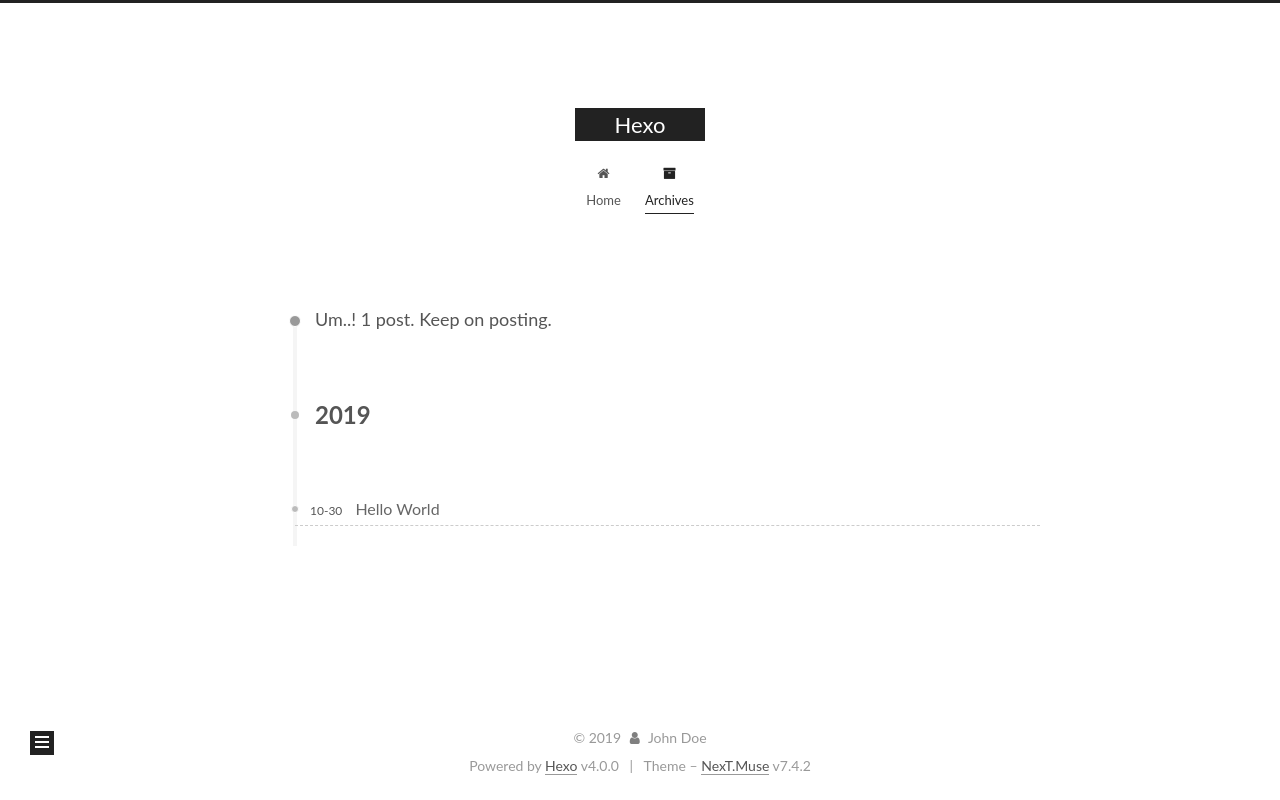
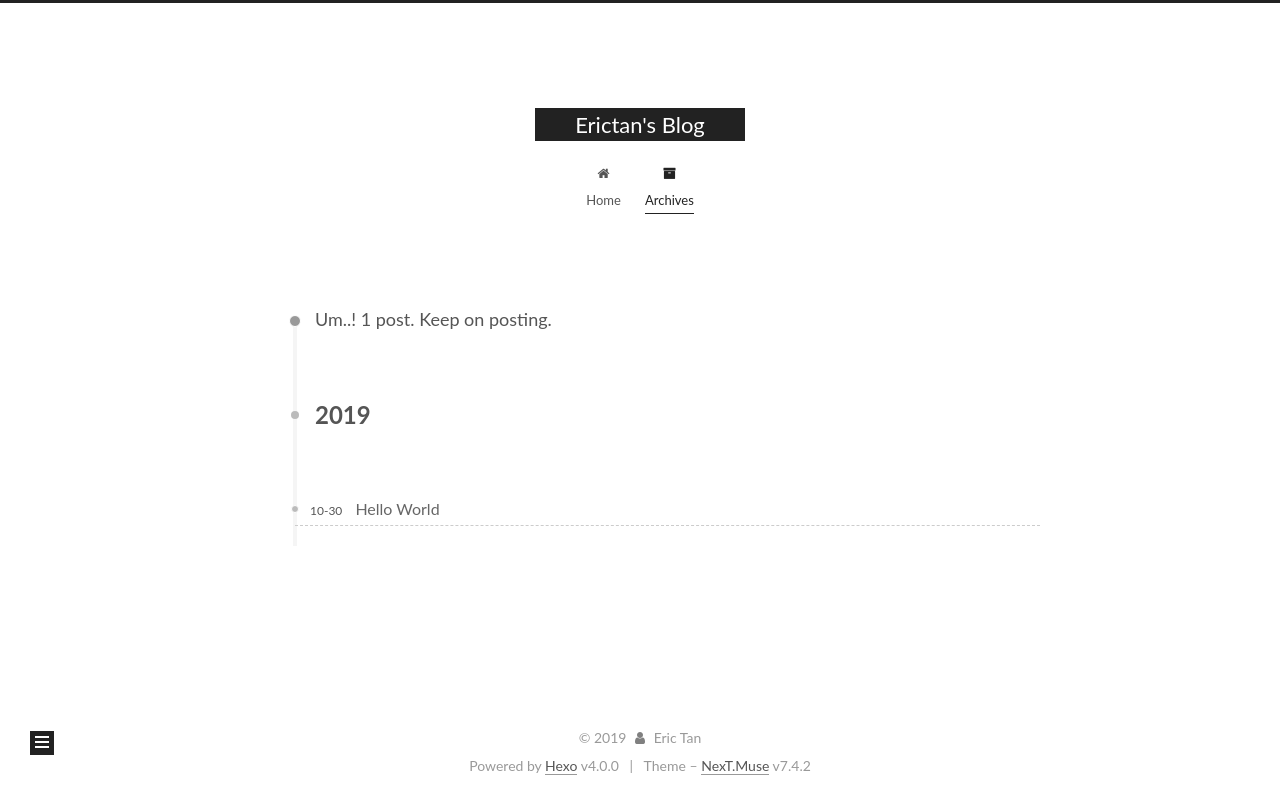
Before and after one commit to ginkoeric/ginkoeric.github.io, a plain HTML site: page archives/index.html in a window 1280 px wide. Drawn offline with Linux system fonts and the light colour scheme.

Commit message:
Site updated: 2019-10-30 22:55:28

```diff
--- a/archives/index.html
+++ b/archives/index.html
@@ -51,13 +51,13 @@
 </script>
 
   <meta property="og:type" content="website">
-<meta property="og:title" content="Hexo">
-<meta property="og:url" content="http:&#x2F;&#x2F;yoursite.com&#x2F;archives&#x2F;index.html">
-<meta property="og:site_name" content="Hexo">
+<meta property="og:title" content="Erictan&#39;s Blog">
+<meta property="og:url" content="https:&#x2F;&#x2F;ericdz.github.io&#x2F;archives&#x2F;index.html">
+<meta property="og:site_name" content="Erictan&#39;s Blog">
 <meta property="og:locale" content="en">
 <meta name="twitter:card" content="summary">
 
-<link rel="canonical" href="http://yoursite.com/archives/">
+<link rel="canonical" href="https://ericdz.github.io/archives/">
 
 
 <script id="page-configurations">
@@ -71,7 +71,7 @@
   };
 </script>
 
-  <title>Archive | Hexo</title>
+  <title>Archive | Erictan's Blog</title>
 
 
 
@@ -115,7 +115,7 @@
     <div>
       <a href="/" class="brand" rel="start">
         <span class="logo-line-before"><i></i></span>
-        <span class="site-title">Hexo</span>
+        <span class="site-title">Erictan's Blog</span>
         <span class="logo-line-after"><i></i></span>
       </a>
     </div>
@@ -241,9 +241,9 @@
 
       <div class="site-overview-wrap sidebar-panel">
         <div class="site-author motion-element" itemprop="author" itemscope itemtype="http://schema.org/Person">
-  <img class="site-author-image" itemprop="image" alt="John Doe"
+  <img class="site-author-image" itemprop="image" alt="Eric Tan"
     src="/images/avatar.gif">
-  <p class="site-author-name" itemprop="name">John Doe</p>
+  <p class="site-author-name" itemprop="name">Eric Tan</p>
   <div class="site-description" itemprop="description"></div>
 </div>
 <div class="site-state-wrap motion-element">
@@ -281,7 +281,7 @@
   <span class="with-love">
     <i class="fa fa-user"></i>
   </span>
-  <span class="author" itemprop="copyrightHolder">John Doe</span>
+  <span class="author" itemprop="copyrightHolder">Eric Tan</span>
 </div>
   <div class="powered-by">Powered by <a href="https://hexo.io/" class="theme-link" rel="noopener" target="_blank">Hexo</a> v4.0.0
   </div>
--- a/css/main.css
+++ b/css/main.css
@@ -1146,7 +1146,7 @@ pre .javascript .function {
 }
 .links-of-author a::before,
 .links-of-author span.exturl::before {
-  background: #6fff1c;
+  background: #77d516;
   border-radius: 50%;
   content: ' ';
   display: inline-block;
```
Also changed, not shown: 2019/10/30/hello-world/index.html (+11 -11 lines), archives/2019/10/index.html (+9 -9 lines), archives/2019/index.html (+9 -9 lines), index.html (+12 -12 lines).
